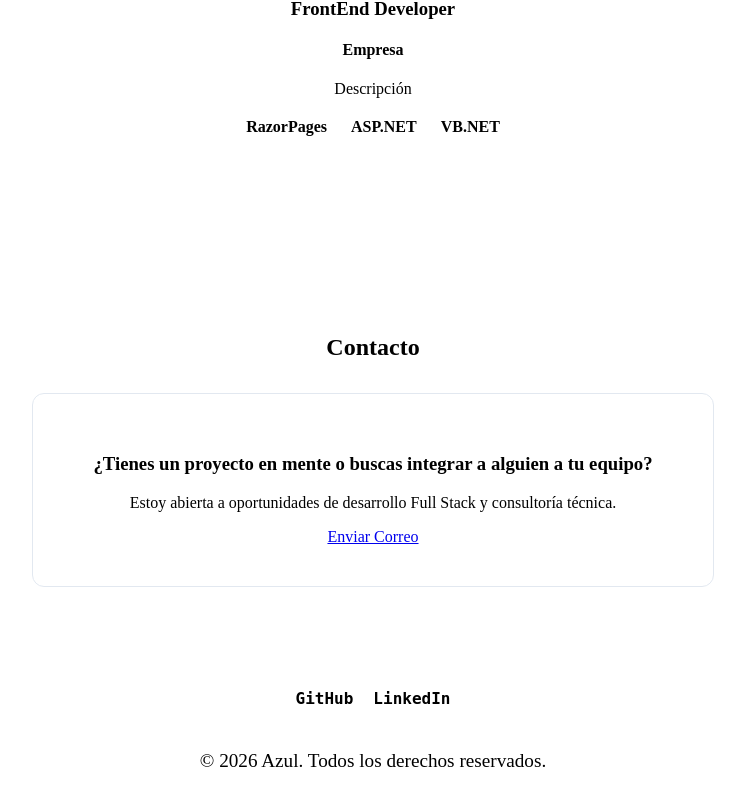
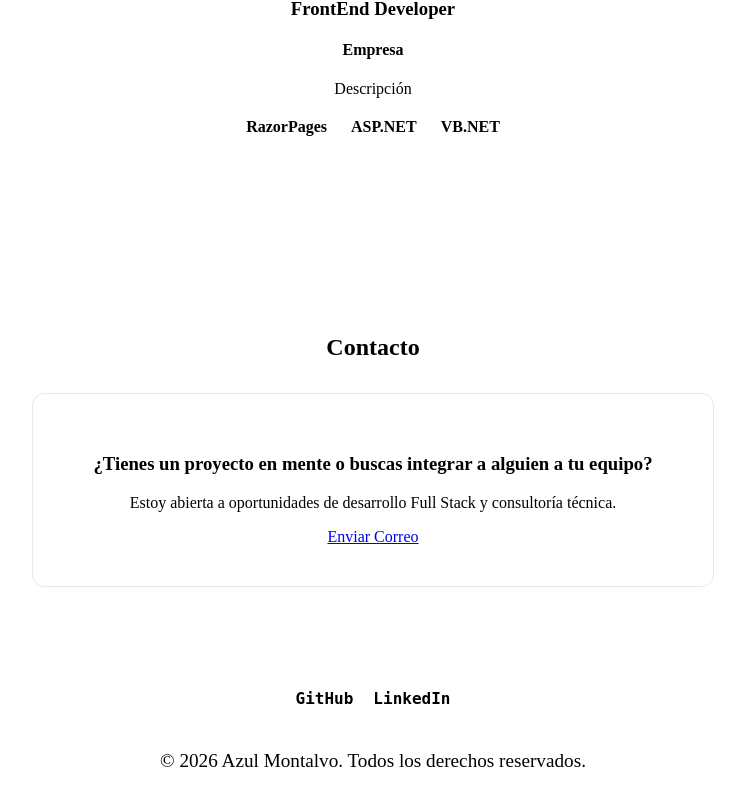
Before and after one commit to AzulMontalvo/Portafolio-Frontend, a React (Vite) app: page / in a window 1280 px wide. Shown: the part 2495-3300 px from the top of the page, without its empty margins (267-1012 px from the left). Built offline with nearby package versions, Linux system fonts and the light colour scheme; the HTML template or start-up script is replaced by a standard one.

Commit message:
fix: ids faltantes

```diff
--- a/src/components/Footer.jsx
+++ b/src/components/Footer.jsx
@@ -20,7 +20,7 @@ function Footer() {
         </a>
       </div>
       <p>
-        &copy; {new Date().getFullYear()} Azul. Todos los derechos reservados.
+        &copy; {new Date().getFullYear()} Azul Montalvo. Todos los derechos reservados.
       </p>
     </footer>
   );
--- a/src/sections/Contact.jsx
+++ b/src/sections/Contact.jsx
@@ -1,7 +1,7 @@
 function Contact() {
 
   return (
-<section className="contact">
+<section id="contact" className="contact">
   <div className="contact-glow"></div> {/* Otro punto de luz sutil */}
   <h2 className="section-title">Contacto</h2>
   <div className="contact-card">
--- a/src/sections/Experiencie.jsx
+++ b/src/sections/Experiencie.jsx
@@ -1,6 +1,6 @@
 function Experience() {
   return (
-    <section className="experience">
+    <section id="experience" className="experience">
       <h2 className="section-title">Experiencia</h2>
       <div className="timeline">
         <article className="timeline-item">
```
